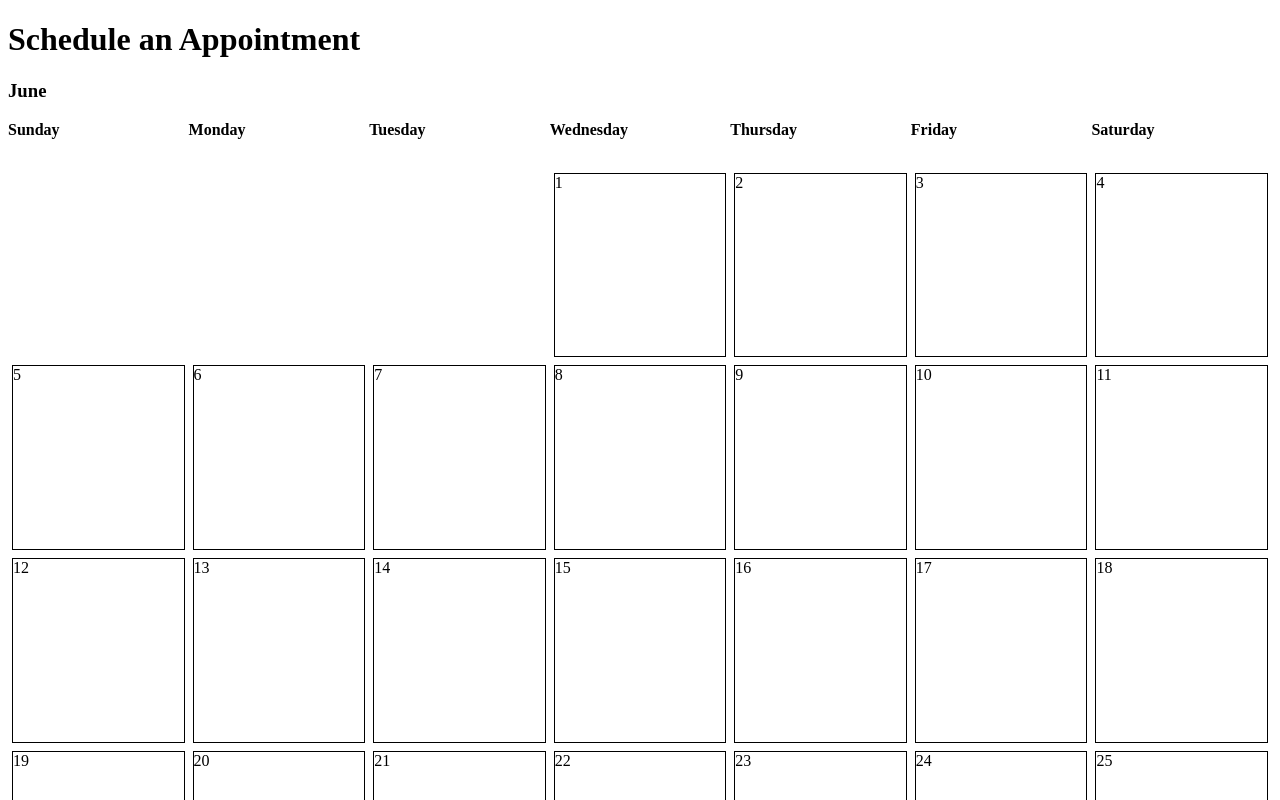
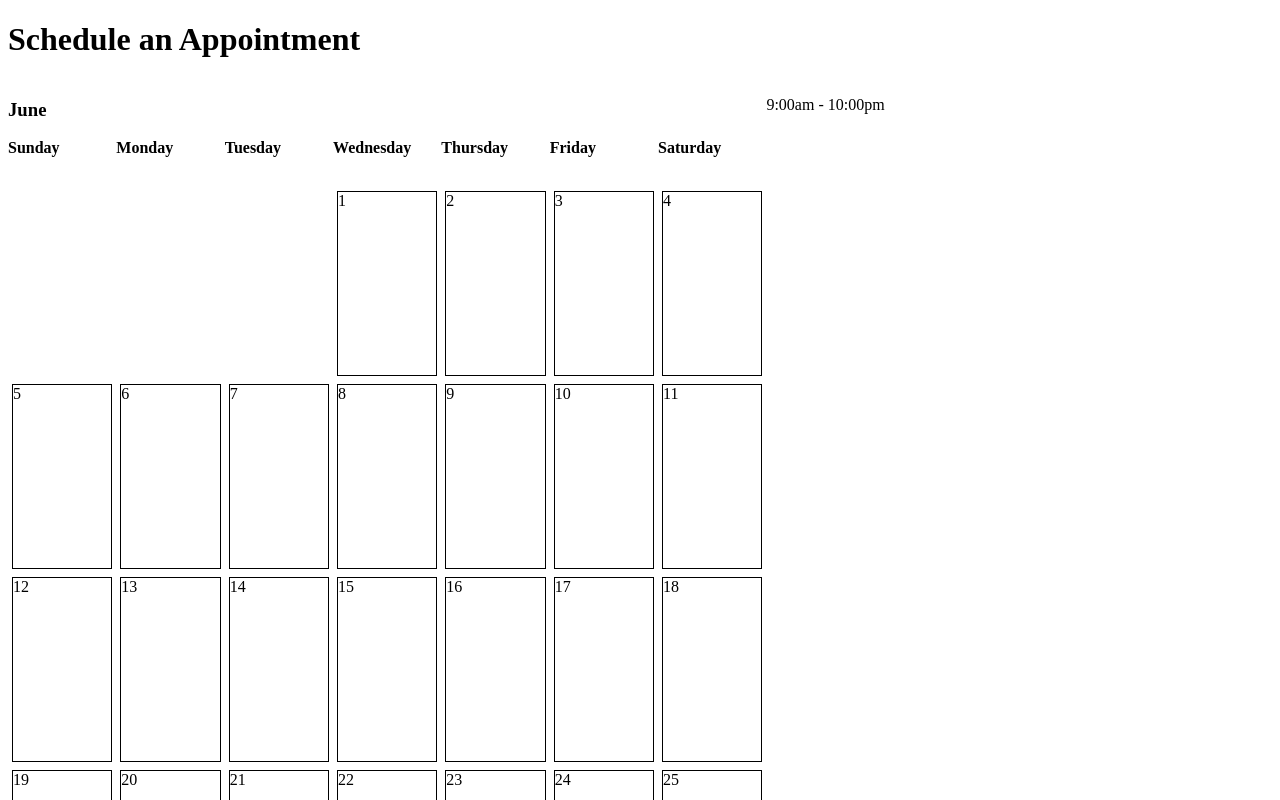
Before and after one commit to ackerm44/react-scheduler, a React (Create React App) app: page / in a window 1280 px wide. Shown: the top 800 px of the page. Built offline with nearby package versions, Linux system fonts and the light colour scheme.

Commit message:
Add timeSlot section

```diff
--- a/src/App.js
+++ b/src/App.js
@@ -1,11 +1,15 @@
 import Header from './components/Header.js'
 import Calendar from './components/Calendar.js'
+import TimeSlots from './components/TimeSlots.js'
 
 function App() {
   return (
     <div className="App">
       <Header/>
-      <Calendar />
+      <section className="calendar-timeslot-wrapper">
+        <Calendar />
+        <TimeSlots />
+      </section>
     </div>
   );
 }
--- /dev/null
+++ b/src/components/TimeSlot.js
@@ -0,0 +1,9 @@
+const TimeSlot = () => {
+  return (
+    <div>
+        <p>9:00am - 10:00pm</p>
+    </div>
+  )
+}
+
+export default TimeSlot
--- /dev/null
+++ b/src/components/TimeSlots.js
@@ -0,0 +1,9 @@
+import TimeSlot from './TimeSlot'
+
+const TimeSlots = () => {
+  return (
+    <section className="timeslots-wrapper"><TimeSlot /></section>
+  )
+}
+
+export default TimeSlots
--- a/src/index.css
+++ b/src/index.css
@@ -1,8 +1,11 @@
+.calendar-timeslot-wrapper {
+  display: grid;
+  grid-template-columns: 1.5fr 1fr;
+}
+
 .day-header-wrapper {
   display: grid;
   grid-template-columns: repeat(7, 1fr);
-  /* height: 3em;
-  font-weight: bold; */
 }
 .day-header {
   height: 3em;
```
